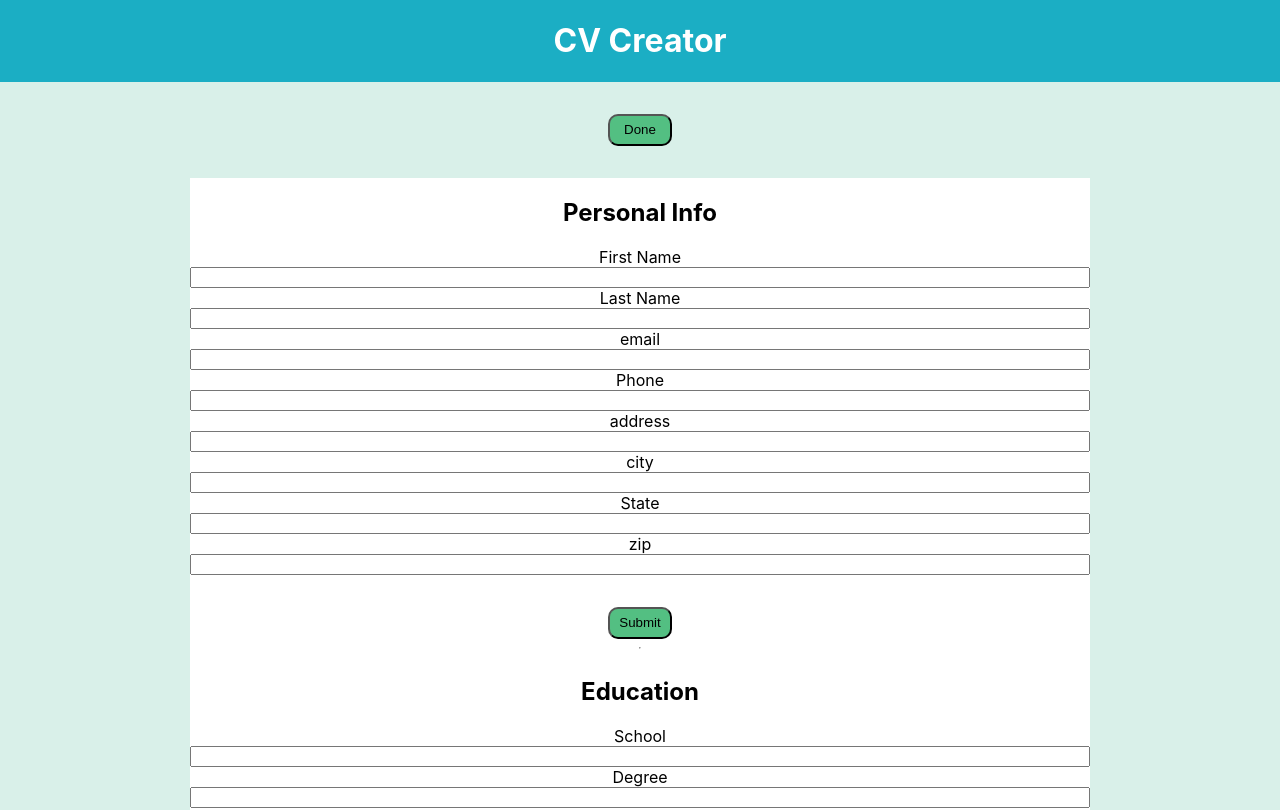
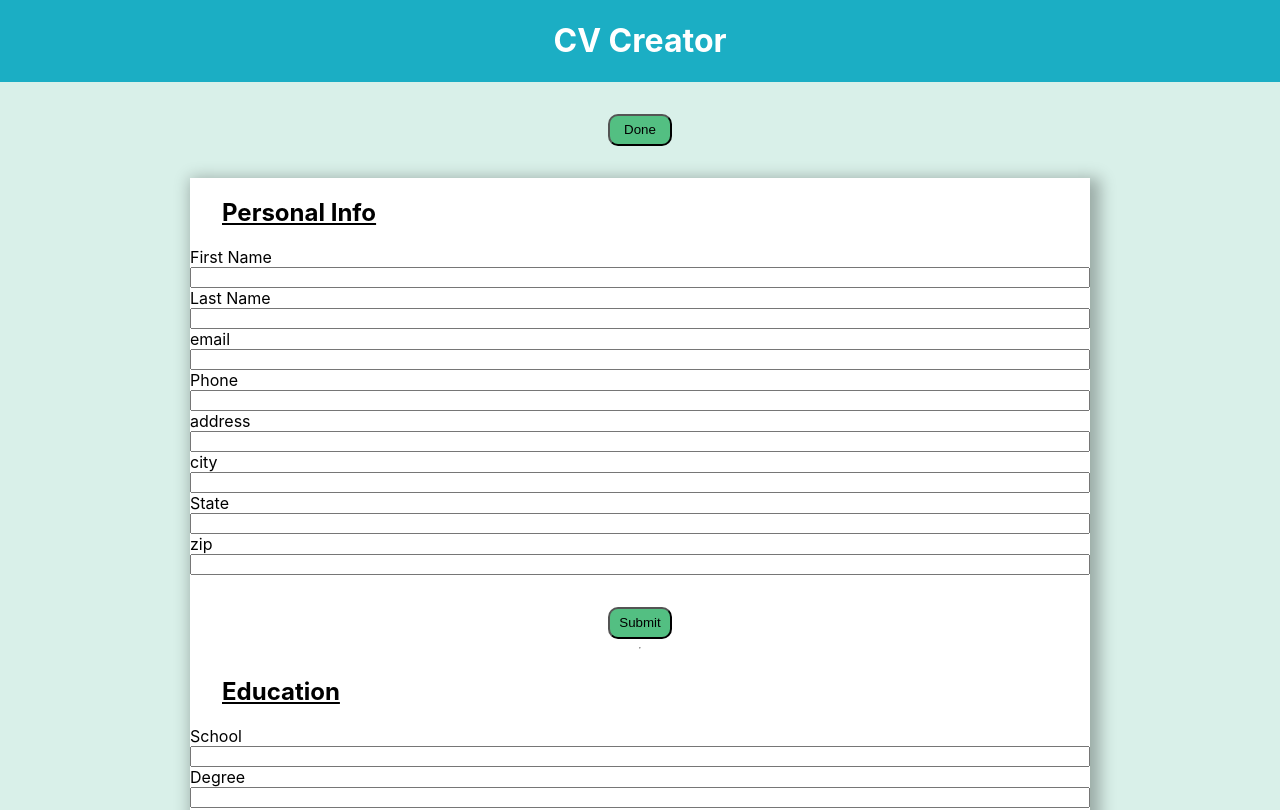
Before and after one commit to Kingbot13/cv, a React (Create React App) app: page / in a window 1280 px wide. Shown: the top 810 px of the page. Built offline with nearby package versions, Linux system fonts and the light colour scheme.

Commit message:
add hover effect to buttons and add margin to divs inside main and style h2 and add box shadow to main

```diff
--- a/src/index.css
+++ b/src/index.css
@@ -7,6 +7,7 @@ body {
   -moz-osx-font-smoothing: grayscale;
   text-align: center;
   background-color: #D9F0E9;
+  font-size: 16px;
 }
 
 code {
--- a/src/styles/App.css
+++ b/src/styles/App.css
@@ -1,14 +1,21 @@
 main{
     width: 900px;
-    height: 1000px;
+    height: auto;
     margin: 2rem auto;
     display: flex;
     flex-direction: column;
     background-color: white;
+    box-shadow: 5px 5px 15px 5px rgba(0,0,0,0.29);
+    text-align: left;
 }
 
 footer{
     background-color: #3C8C7A;
+}
+
+h2{
+    margin-left: 2rem;
+    text-decoration: underline;
 }
 
 form{
@@ -23,6 +30,14 @@ button{
     border-radius: 10px;
     margin: auto;
     background-color: #53BF82;
+}
+
+button:hover {
+    background-color: #85d1a6;
+}
+
+main div{
+    margin-left: 2rem;
 }
 
 main button{
```
